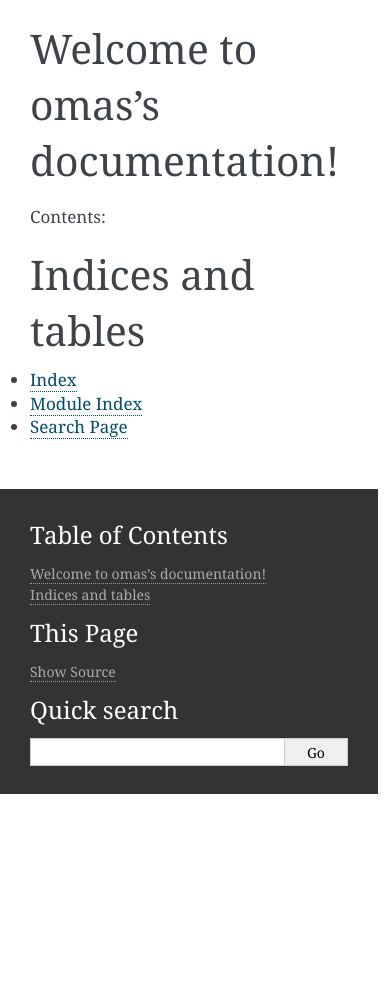
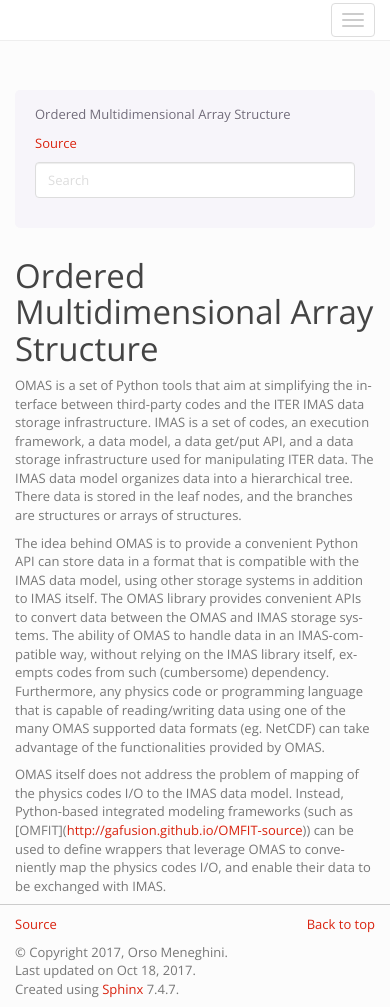
Before and after one commit to gafusion/omas, a Sphinx documentation site: the page built from sphinx/source/index.rst, in a window 390 px wide and 1007 px high. Built offline with Sphinx 7.4.7, drawn with Linux system fonts in a browser that asks for light colours.

Commit message:
Added basic material to omas documentation

```diff
--- /dev/null
+++ b/sphinx/source/_templates/layout.html
@@ -0,0 +1,5 @@
+{# Import the theme's layout. #}
+{% extends "!layout.html" %}
+
+{# Custom CSS overrides #}
+{% set bootswatch_css_custom = ['_static/my-styles.css'] %}
--- /dev/null
+++ b/sphinx/source/_templates/navbar.html
@@ -0,0 +1,48 @@
+  <div id="navbar" class="{{ theme_navbar_class }} navbar-default {% if theme_navbar_fixed_top|tobool -%} navbar-fixed-top{%- endif -%}">
+    <div class="container">
+      <div class="navbar-header">
+        <!-- .btn-navbar is used as the toggle for collapsed navbar content -->
+        <button type="button" class="navbar-toggle" data-toggle="collapse" data-target=".nav-collapse">
+          <span class="icon-bar"></span>
+          <span class="icon-bar"></span>
+          <span class="icon-bar"></span>
+        </button>
+        <a class="navbar-brand" href="{{ pathto(master_doc) }}">
+          {%- block sidebarlogo %}
+            {%- if logo %}<img height=40, src="{{ pathto('_static/' + logo, 1) }}">{%- endif %}
+          {%- endblock %}
+          <!-- {% if theme_navbar_title -%}{{ theme_navbar_title|e }}{%- else -%}{{ project|e }}{%- endif -%}-->
+        </a>
+        <!-- <span class="navbar-text navbar-version pull-left"><b>{{ version|e }}</b></span> -->
+      </div>
+
+        <div class="collapse navbar-collapse nav-collapse">
+          <ul class="nav navbar-nav">
+            {% if theme_navbar_links %}
+              {%- for link in theme_navbar_links %}
+                <li><a href="{{ pathto(*link[1:]) }}">{{ link[0] }}</a></li>
+              {%- endfor %}
+            {% endif %}
+            {% block navbartoc %}
+              {% include "globaltoc.html" %}
+              {% if theme_navbar_pagenav %}
+                {% include "navbartoc.html" %}
+              {% endif %}
+            {% endblock %}
+            {% if theme_navbar_sidebarrel %}
+              {% block sidebarrel %}
+                {% include "relations.html" %}
+              {% endblock %}
+            {% endif %}
+            {% block navbarextra %}
+            {% endblock %}
+            {% if theme_source_link_position == "nav" %}
+              <li class="hidden-sm">{% include "sourcelink.html" %}</li>
+            {% endif %}
+          </ul>
+           <!-- {% block navbarsearch %}
+            {% include "navbarsearchbox.html" %}
+          {% endblock %} -->
+        </div>
+    </div>
+  </div>
--- /dev/null
+++ b/sphinx/source/code.rst
@@ -0,0 +1,5 @@
+
+.. automodule:: omas
+   :show-inheritance:
+   :members:
+   :undoc-members:
--- a/sphinx/source/conf.py
+++ b/sphinx/source/conf.py
@@ -26,6 +26,20 @@
 #
 # needs_sphinx = '1.0'
 
+import os,sys,shutil
+import sphinx_bootstrap_theme
+
+sys.path.insert(0, os.path.abspath('../../'))
+import omas
+
+shutil.copy2(os.path.abspath('../../imas_structures/3.10.1/omas_doc.html'),os.path.abspath('../source/data.rst'))
+lines=open(os.path.abspath('../source/data.rst')).readlines()
+with open('../source/data.rst','w') as f:
+    f.write('''.. raw:: html
+
+''')
+    f.write(''.join(['   '+line for line in lines]))
+
 # Add any Sphinx extension module names here, as strings. They can be
 # extensions coming with Sphinx (named 'sphinx.ext.*') or your custom
 # ones.
@@ -53,7 +67,7 @@ source_suffix = '.rst'
 master_doc = 'index'
 
 # General information about the project.
-project = u'omas'
+project = u'OMAS'
 copyright = u'2017, Orso Meneghini'
 author = u'Orso Meneghini'
 
@@ -119,41 +133,102 @@ pygments_style = 'sphinx'
 todo_include_todos = False
 
 
-# -- Options for HTML output ----------------------------------------------
-
 # The theme to use for HTML and HTML Help pages.  See the documentation for
 # a list of builtin themes.
-#
-html_theme = 'alabaster'
+html_theme = 'bootstrap'
 
 # Theme options are theme-specific and customize the look and feel of a theme
 # further.  For a list of options available for each theme, see the
 # documentation.
-#
-# html_theme_options = {}
+html_theme_options = {
+    # Navigation bar title. (Default: ``project`` value)
+    'navbar_title': 'OMAS',
+
+    # Tab name for entire site. (Default: "Site")
+    'navbar_site_name': "Jump to",
+
+    # A list of tuples containing pages or urls to link to.
+    # Valid tuples should be in the following forms:
+    #    (name, page)                 # a link to a page
+    #    (name, "/aa/bb", 1)          # a link to an arbitrary relative url
+    #    (name, "http://example.com", True) # arbitrary absolute url
+    # Note the "1" or "True" value above as the third argument to indicate
+    # an arbitrary url.
+    'navbar_links': [#("Research", "publications"),
+                     ("Sample", "usage"),
+                     ("Idea", "how"),
+                     ("Installation", "install"),
+                     ("Data","data"),
+                     ("API","code"),
+                     #("Team", "contributors"),
+                     #("Social", "social"),
+                     #("Search", "search.html", 1),
+                     ],
+
+    # Render the next and previous page links in navbar. (Default: true)
+    'navbar_sidebarrel': False,
+
+    # Render the current pages TOC in the navbar. (Default: true)
+    'navbar_pagenav': True,
+
+    # Tab name for the current pages TOC. (Default: "Page")
+    'navbar_pagenav_name': "In this page",
+
+    # Global TOC depth for "site" navbar tab. (Default: 1)
+    # Switching to -1 shows all levels.
+    'globaltoc_depth': -1,
+
+    # Include hidden TOCs in Site navbar?
+    #
+    # Note: If this is "false", you cannot have mixed ``:hidden:`` and
+    # non-hidden ``toctree`` directives in the same page, or else the build
+    # will break.
+    #
+    # Values: "true" (default) or "false"
+    'globaltoc_includehidden': "true",
+
+    # HTML navbar class (Default: "navbar") to attach to <div> element.
+    # For black navbar, do "navbar navbar-inverse"
+    'navbar_class': "navbar",# navbar-inverse",
+
+    # Fix navigation bar to top of page?
+    # Values: "true" (default) or "false"
+    'navbar_fixed_top': "true",
+
+    # Location of link to source.
+    # Options are "nav" (default), "footer" or anything else to exclude.
+    'source_link_position': "footer",
+
+    # Bootswatch (http://bootswatch.com/) theme.
+    #
+    # Options are nothing (default) or the name of a valid theme
+    # such as "amelia" or "cosmo".
+    'bootswatch_theme': "simplex",
+
+    # Choose Bootstrap version.
+    # Values: "3" (default) or "2" (in quotes)
+    'bootstrap_version': "3",
+}
+
 
 # Add any paths that contain custom themes here, relative to this directory.
-# html_theme_path = []
+html_theme_path = sphinx_bootstrap_theme.get_html_theme_path()
 
-# The name for this set of Sphinx documents.
-# "<project> v<release> documentation" by default.
-#
-# html_title = u'omas v0.0.1'
+# The name for this set of Sphinx documents.  If None, it defaults to
+# "<project> v<release> documentation".
+html_title = 'OMAS'
 
 # A shorter title for the navigation bar.  Default is the same as html_title.
-#
-# html_short_title = None
+#html_short_title = None
 
 # The name of an image file (relative to this directory) to place at the top
 # of the sidebar.
-#
-# html_logo = None
+html_logo = 'images/OMAS_logo.png'
 
-# The name of an image file (relative to this directory) to use as a favicon of
-# the docs.  This file should be a Windows icon file (.ico) being 16x16 or 32x32
+# The name of an image file (within the static path) to use as favicon of the
+# docs.  This file should be a Windows icon file (.ico) being 16x16 or 32x32
 # pixels large.
-#
-# html_favicon = None
+html_favicon = 'images/favicon.png'
 
 # Add any paths that contain custom static files (such as style sheets) here,
 # relative to this directory. They are copied after the builtin static files,
@@ -166,11 +241,9 @@ html_static_path = ['_static']
 #
 # html_extra_path = []
 
-# If not None, a 'Last updated on:' timestamp is inserted at every page
-# bottom, using the given strftime format.
-# The empty string is equivalent to '%b %d, %Y'.
-#
-# html_last_updated_fmt = None
+# If not '', a 'Last updated on:' timestamp is inserted at every page bottom,
+# using the given strftime format.
+html_last_updated_fmt = '%b %d, %Y'
 
 # If true, SmartyPants will be used to convert quotes and dashes to
 # typographically correct entities.
@@ -300,7 +373,7 @@ latex_documents = [
 # One entry per manual page. List of tuples
 # (source start file, name, description, authors, manual section).
 man_pages = [
-    (master_doc, 'omas', u'omas Documentation',
+    (master_doc, 'OMAS', u'OMAS documentation',
      [author], 1)
 ]
 
@@ -315,8 +388,8 @@ man_pages = [
 # (source start file, target name, title, author,
 #  dir menu entry, description, category)
 texinfo_documents = [
-    (master_doc, 'omas', u'omas Documentation',
-     author, 'omas', 'One line description of project.',
+    (master_doc, 'OMAS', u'OMAS documentation',
+     author, 'OMAS', 'Ordered Multidimensional Array Structure',
      'Miscellaneous'),
 ]
 
--- a/sphinx/source/index.rst
+++ b/sphinx/source/index.rst
@@ -1,21 +1,8 @@
-.. omas documentation master file, created by
-   sphinx-quickstart on Wed Oct 18 10:47:09 2017.
-   You can adapt this file completely to your liking, but it should at least
-   contain the root `toctree` directive.
+Ordered Multidimensional Array Structure
+========================================
 
-Welcome to omas's documentation!
-================================
+OMAS is a set of Python tools that aim at simplifying the interface between third-party codes and the ITER IMAS data storage infrastructure. IMAS is a set of codes, an execution framework, a data model, a data get/put API, and a data storage infrastructure used for manipulating ITER data. The IMAS data model organizes data into a hierarchical tree. There data is stored in the leaf nodes, and the branches are structures or arrays of structures.
 
-Contents:
+The idea behind OMAS is to provide a convenient Python API can store data in a format that is compatible with the IMAS data model, using other storage systems in addition to IMAS itself. The OMAS library provides convenient APIs to convert data between the OMAS and IMAS storage systems.  The ability of OMAS to handle data in an IMAS-compatible way, without relying on the IMAS library itself, exempts codes from such (cumbersome) dependency. Furthermore, any physics code or programming language that is capable of reading/writing data using one of the many OMAS supported data formats (eg. NetCDF) can take advantage of the functionalities provided by OMAS.
 
-.. toctree::
-   :maxdepth: 2
-
-
-
-Indices and tables
-==================
-
-* :ref:`genindex`
-* :ref:`modindex`
-* :ref:`search`
+OMAS itself does not address the problem of mapping of the physics codes I/O to the IMAS data model. Instead, Python-based integrated modeling frameworks (such as [OMFIT](http://gafusion.github.io/OMFIT-source)) can be used to define wrappers that leverage OMAS to conveniently map the physics codes I/O, and enable their data to be exchanged with IMAS.
```
Also changed, not shown: docs/index.html (added, +142 -0 lines), sphinx/source/_static/my-styles.css (added, +34 -0 lines), sphinx/source/how.rst (added, +38 -0 lines), sphinx/source/install.rst (added, +26 -0 lines), sphinx/source/usage.rst (added, +33 -0 lines), sphinx/source/_templates/globaltoc.html (added), sphinx/source/images/OMAS_logo.png (added), sphinx/source/images/favicon.png (added), 3 other files.
